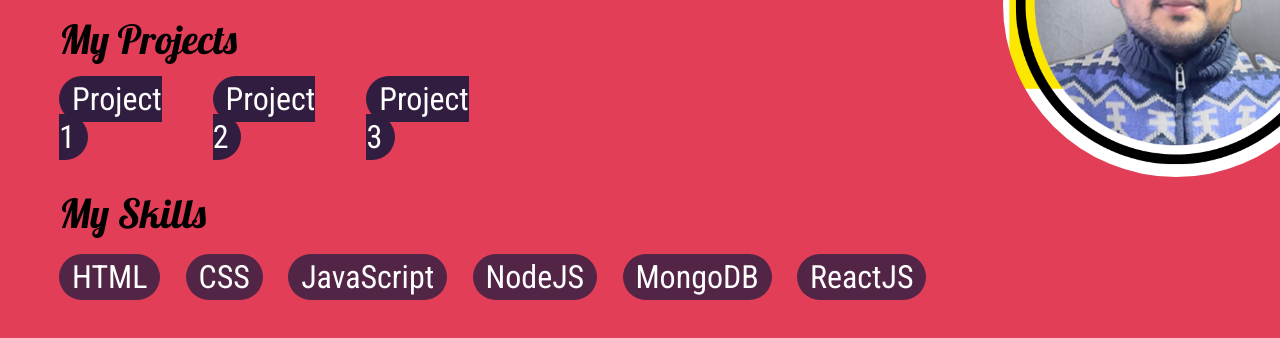
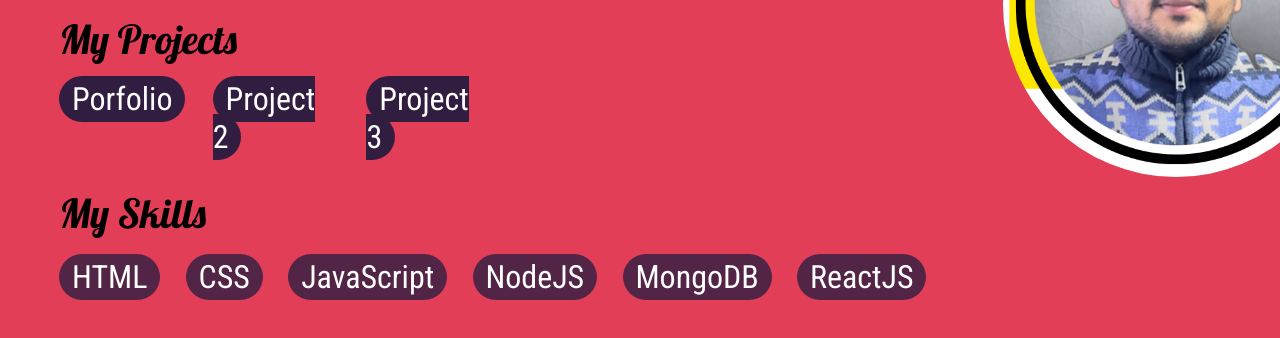
Before and after one commit to ChaitanyaThakur/portfoliodemo, a plain HTML site: page index.html in a window 1280 px wide. Shown: the part 430-768 px from the top of the page. Drawn offline with Linux system fonts and the light colour scheme.

Commit message:
Update index.html

```diff
--- a/index.html
+++ b/index.html
@@ -34,7 +34,7 @@
                 <div class="label">My Projects</div>
                 <div class="projectArea">
                     <ul>
-                        <li><a href="">Project 1</a></li>
+                        <li><a href="https://chaitanyathakur.github.io/Landing_Page/#biography">Porfolio</a></li>
                         <li><a href="">Project 2</a></li>
                         <li><a href="">Project 3</a></li>
                     </ul>
```
